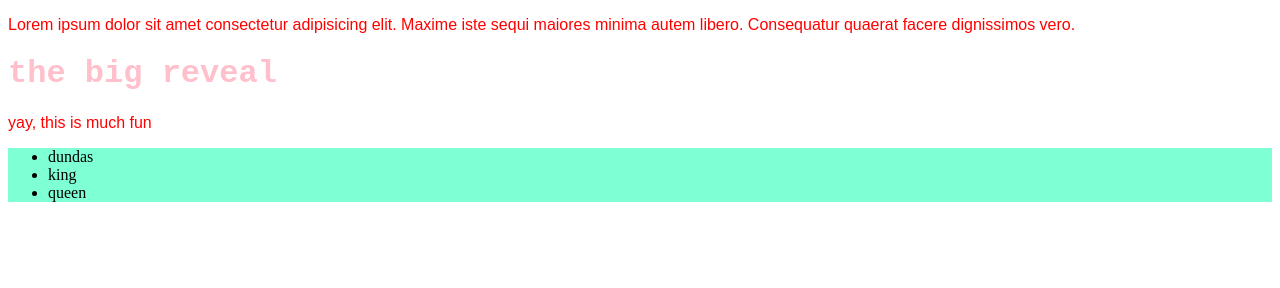
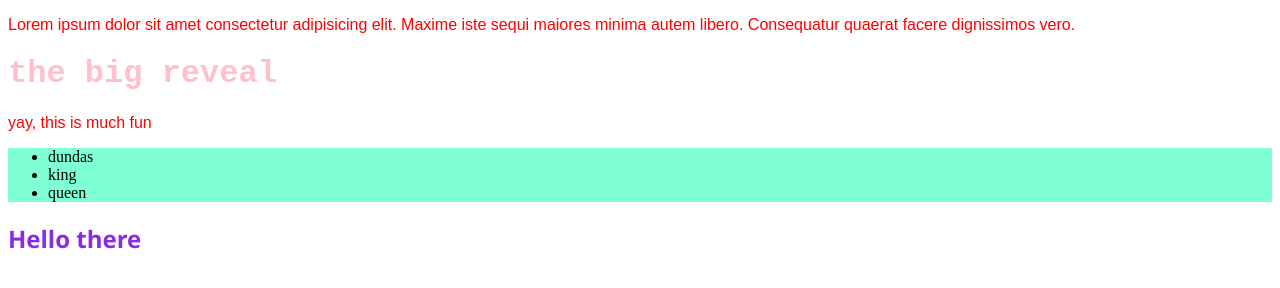
Before and after one commit to DDubov/collaboration, a plain HTML site: page index.html in a window 1280 px wide. Drawn offline with Linux system fonts and the light colour scheme.

Commit message:
another push

```diff
--- a/index.html
+++ b/index.html
@@ -16,5 +16,7 @@
         <li>king</li>
         <li>queen</li>
     </ul>
+
+    <h2>Hello there</h2>
 </body>
 </html>
--- a/styles/styles.css
+++ b/styles/styles.css
@@ -9,3 +9,8 @@ h1{
 ul{
     background-color: aquamarine;
 }
+h2 {
+    font-family: 'Segoe UI', Tahoma, Geneva, Verdana, sans-serif;
+    color: blueviolet;
+    font-weight: bold;
+}
```
